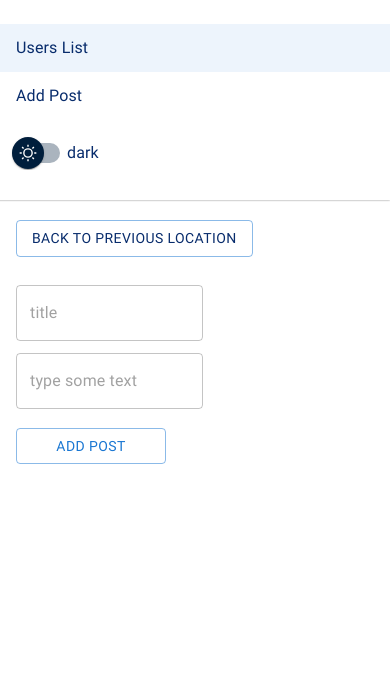
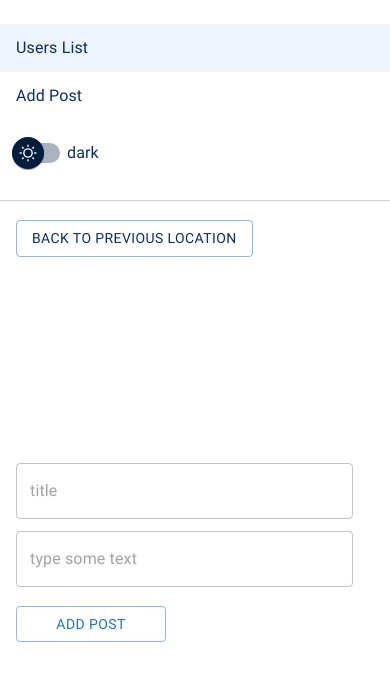
Before and after one commit to AbdumajidRashidov/users-jsonplaceholder, a React (Create React App) app: page /addpost in a window 390 px wide. Shown: the top 680 px of the page. Built offline with nearby package versions, Linux system fonts and the light colour scheme.

Commit message:
mobile view  had done

```diff
--- a/src/pages/AddPosts/AddPosts.scss
+++ b/src/pages/AddPosts/AddPosts.scss
@@ -8,3 +8,17 @@
         background-color:#fff
     }
 }
+
+@media (max-width:"600px"){
+    .form{
+        display: flex;
+        flex-direction: column;
+        justify-content: center;
+        width: 90%;
+        height: calc(100vh - 300px);
+        .textField{
+            border-radius: 5px;
+            background-color:#fff
+        }
+    }
+}
```
